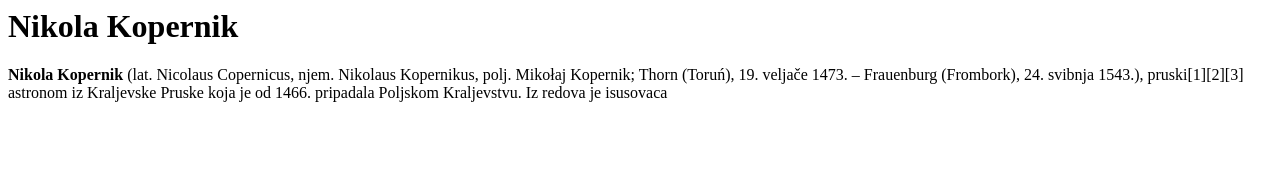
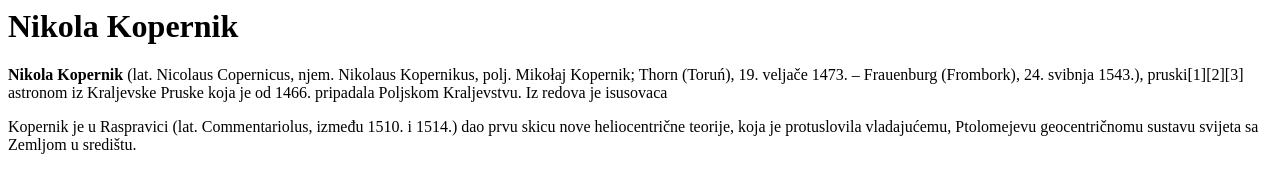
Before and after one commit to milicavasiljeviiic2270/milica-vasiljevic, a plain HTML site: page kopernik.html in a window 1280 px wide. Drawn offline with Linux system fonts and the light colour scheme.

Commit message:
Add files via upload

```diff
--- a/kopernik.html
+++ b/kopernik.html
@@ -1,3 +1,4 @@
 <html>
 <h1>Nikola Kopernik</h1>
 <p><b>Nikola Kopernik</b> (lat. Nicolaus Copernicus, njem. Nikolaus Kopernikus, polj. Mikołaj Kopernik; Thorn (Toruń), 19. veljače 1473. – Frauenburg (Frombork), 24. svibnja 1543.), pruski[1][2][3] astronom iz Kraljevske Pruske koja je od 1466. pripadala Poljskom Kraljevstvu. Iz redova je isusovaca</p>
+<p>Kopernik je u Raspravici (lat. Commentariolus, između 1510. i 1514.) dao prvu skicu nove heliocentrične teorije, koja je protuslovila vladajućemu, Ptolomejevu geocentričnomu sustavu svijeta sa Zemljom u središtu. </p>
```
